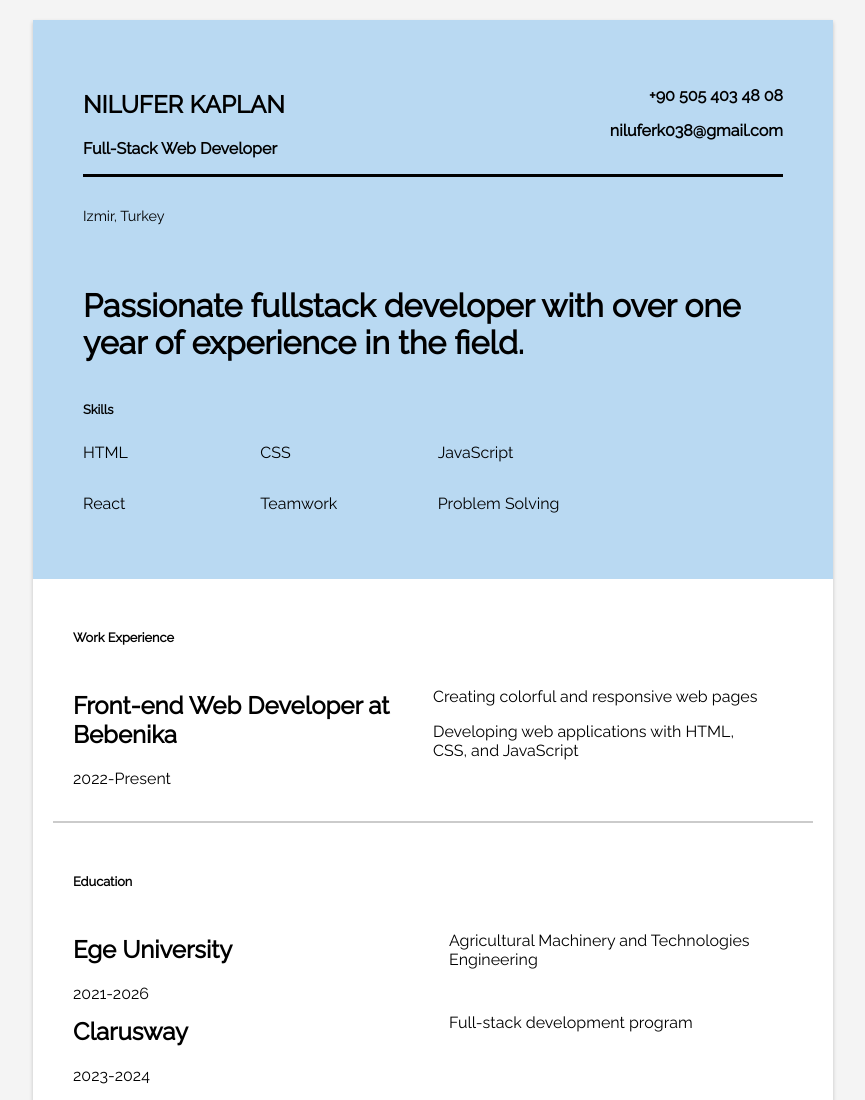
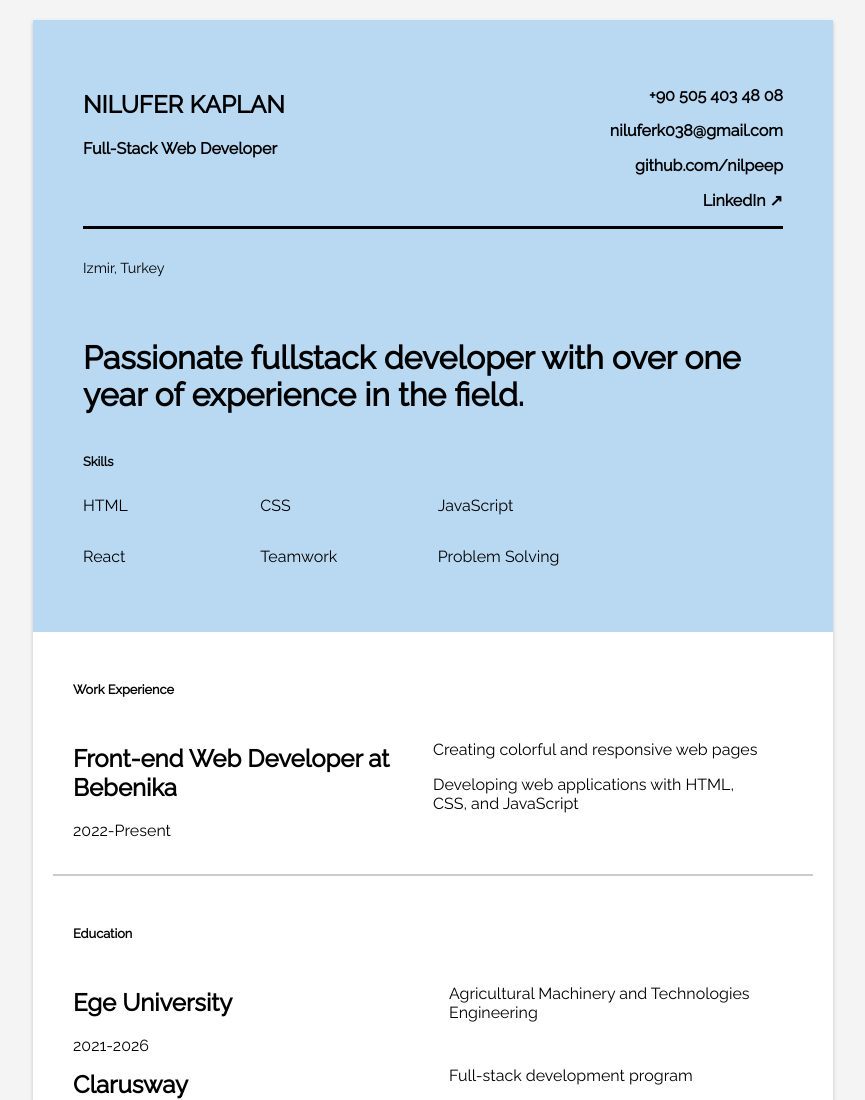
Before and after one commit to nilpeep/resume, a plain HTML site: page index.html in a window 1280 px wide. Shown: the top 1100 px of the page, without its empty margins (207-1072 px from the left). Drawn offline with Linux system fonts and the light colour scheme.

Commit message:
linkedin added

```diff
--- a/index.html
+++ b/index.html
@@ -18,6 +18,8 @@
 
                 <p><a href="tel:+90 505 403 48 08" class="contact-link">+90 505 403 48 08</a></p>
                 <p><a href="mailto:niluferk038@gmail.com" class="contact-link">niluferk038@gmail.com</a>
+                <p><a href="https://github.com/nilpeep" class="contact-link">github.com/nilpeep</a></p>
+                <p><a href="www.linkedin.com/in/nilufer-kaplan" class="contact-link">LinkedIn ↗</a></p>
 
             </section>
             </div>
```
